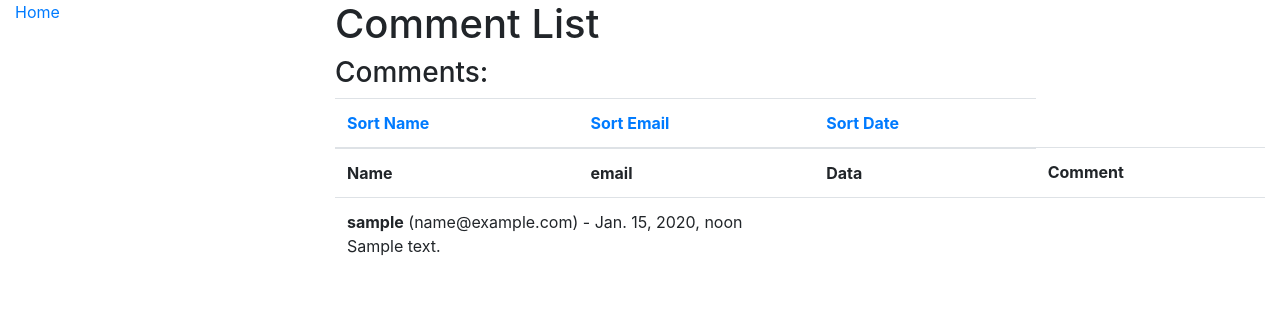
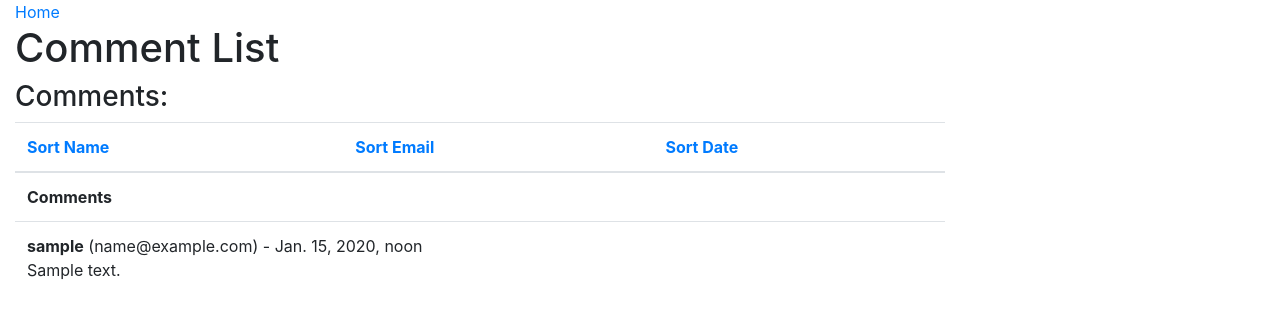
Before and after one commit to Yevheniia-Ilchenko/Create-comments, a Django app: page /post/ in a window 1280 px wide. Shown: the top 319 px of the page. Run offline with Django 5.2, Linux system fonts and the light colour scheme; tables that the repository leaves empty hold one stand-in row (values such as "Sample post").

Commit message:
add requirements.txt

```diff
--- a/post/forms.py
+++ b/post/forms.py
@@ -13,6 +13,6 @@ class CommentForm(forms.ModelForm):
         fields = ["user", "email", "home_page", "comment_text", ]
 
     def clean_comment_text(self):
-        text = self.cleaned_data.get('comment_text')
-        allowed_tags = ['b', 'i', 'u', 'a']
+        text = self.cleaned_data.get("comment_text")
+        allowed_tags = ["b", "i", "u", "a"]
         return strip_tags(text, allowed_tags)
--- a/post/models.py
+++ b/post/models.py
@@ -20,17 +20,17 @@ class Comment(models.Model):
                                 validators=[URLValidator()])
     comment_text = models.TextField()
     created_at = models.DateTimeField(auto_now_add=True)
-    parent = models.ForeignKey('self',
+    parent = models.ForeignKey("self",
                                null=True,
                                blank=True,
                                on_delete=models.CASCADE,
-                               related_name='replies')
+                               related_name="replies")
 
     class Meta:
         ordering = ["-created_at"]
 
     def save(self, *args, **kwargs):
-        self.comment_text = strip_tags(self.comment_text)  # Remove unwanted HTML tags
+        self.comment_text = strip_tags(self.comment_text)
         super().save(*args, **kwargs)
 
     def __str__(self):
--- a/post/views.py
+++ b/post/views.py
@@ -11,14 +11,14 @@ class CommentListView(generic.ListView):
 
     def get_queryset(self):
         queryset = super().get_queryset().filter(parent__isnull=True)
-        sort_field = self.request.GET.get('sort', 'created_at')
-        sort_order = self.request.GET.get('order', 'desc')
+        sort_field = self.request.GET.get("sort", "created_at")
+        sort_order = self.request.GET.get("order", "desc")
 
         if sort_field and sort_order:
-            if sort_order == 'asc':
+            if sort_order == "asc":
                 queryset = queryset.order_by(sort_field)
-            elif sort_order == 'desc':
-                queryset = queryset.order_by(f'-{sort_field}')
+            elif sort_order == "desc":
+                queryset = queryset.order_by(f"-{sort_field}")
 
         return queryset
 
@@ -26,7 +26,7 @@ class CommentListView(generic.ListView):
 class CommentCreateView(generic.CreateView):
     model = Comment
     form_class = CommentForm
-    success_url = reverse_lazy("comment-list")
+    success_url = reverse_lazy("post:comment-list")
 
     def form_valid(self, form):
         parent_id = self.request.POST.get("parent_id")
--- a/templates/post/comment_form.html
+++ b/templates/post/comment_form.html
@@ -3,7 +3,7 @@
 {% endblock %}
 {% load crispy_forms_filters %}
 {% block content %}
-<div class="col-sm-9">
+<div class="col-sm-9"><a href="{% url 'post:comment-list' %}">Home</a>
             <h1>Comment Form</h1>
 </div>
 <form method="post" action="">
--- a/templates/post/comment_list.html
+++ b/templates/post/comment_list.html
@@ -6,16 +6,13 @@
     <div class="row">
         <div class="col-sm-3">
             <a href="{% url 'post:comment-list' %}">Home</a>
-        </div>
+        </div></div></div>
         <div class="col-sm-9">
             <h1>Comment List</h1>
             <h3>Comments:</h3>
             {% if comment_list %}<table class="table offset-lg-0.5">
             <tr>
-                <th>Name</th>
-                <th>email</th>
-                <th>Data</th>
-                <th>Comment</th>
+                <th>Comments</th>
               </tr>
             <thead>
             <tr>
@@ -31,6 +28,7 @@
                 </tbody>
             </table>
             {% endif %}
+        </div>
     <div>
         {% if is_paginated %}
             <span class="step-links">
```
Also changed, not shown: requirements.txt (added, +45 -0 lines).
